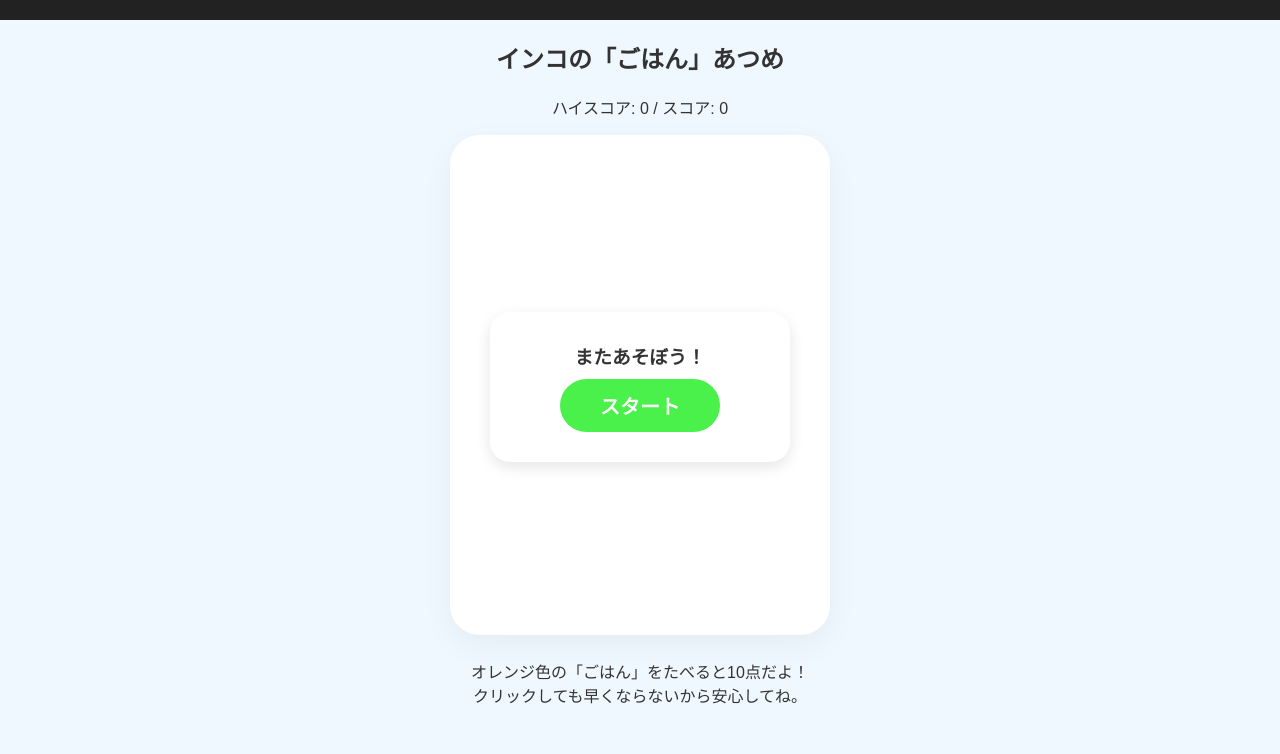
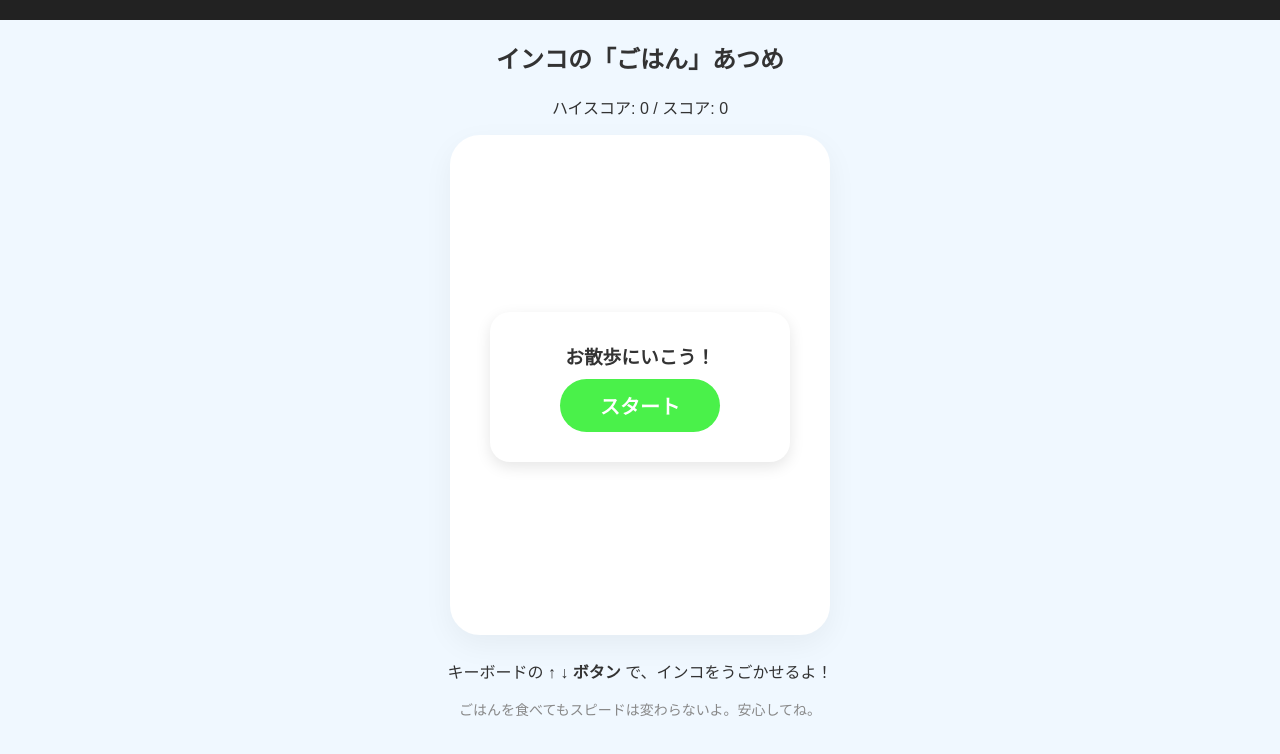
Before and after one commit to lunaceo7/inko-adventure, a React (Vite) app: page / in a window 1280 px wide. Shown: the top 754 px of the page. Built offline with nearby package versions, Linux system fonts and the light colour scheme.

Commit message:
Update App.jsx

```diff
--- a/src/App.jsx
+++ b/src/App.jsx
@@ -6,26 +6,24 @@ const App = () => {
   const [gameActive, setGameActive] = useState(false);
   const [highScore, setHighScore] = useState(0);
 
-  // --- 設定：ずっと等速・ずっと浮遊 ---
-  const PIPE_SPEED = 1.2;      // スピードはずっとこれ。クリックしても早くなりません。
-  const FLOAT_STRENGTH = 0.05; // 中央にふわふわ戻る力
-  const JUMP_STRENGTH = -3;    // クリックしても優しく浮くだけ
+  // --- 設定：ずっと同じスピード、上下キーで移動 ---
+  const PIPE_SPEED = 1.2;      // ずっとこの低速。何があっても早くなりません。
+  const MOVE_SPEED = 4;        // 上下キーを押した時の動く速さ
   const PIPE_GAP = 280;        // 隙間はたっぷり
-  const SPAWN_RATE = 180;      // 土管もたまにしか来ません
-  const ITEM_SPAWN_RATE = 60;  // ごはんは頻繁に出てきます
+  const SPAWN_RATE = 180;      // 土管の間隔
+  const ITEM_SPAWN_RATE = 60;  // ごはん（ひまわりの種）の頻度
 
   const BIRD_WIDTH = 24;
   const BIRD_HEIGHT = 18;
 
   const birdY = useRef(250);
-  const velocity = useRef(0);
   const pipes = useRef([]);
-  const items = useRef([]); // ごはん（ひまわりの種）の配列
+  const items = useRef([]);
   const frame = useRef(0);
+  const keysPressed = useRef({}); // 押されているキーを管理
 
   const startGame = () => {
     birdY.current = 250;
-    velocity.current = 0;
     pipes.current = [];
     items.current = [];
     frame.current = 0;
@@ -33,21 +31,21 @@ const App = () => {
     setGameActive(true);
   };
 
-  const jump = (e) => {
-    if (e) e.preventDefault();
-    if (gameActive) {
-      velocity.current = JUMP_STRENGTH; // 浮くだけで加速はしません
-    } else {
-      startGame();
-    }
-  };
-
+  // キー入力を監視
   useEffect(() => {
     const handleKeyDown = (e) => {
-      if (e.code === 'Space' || e.code === 'ArrowUp') jump();
+      keysPressed.current[e.code] = true;
+      if (!gameActive && (e.code === 'Space' || e.code === 'Enter')) startGame();
+    };
+    const handleKeyUp = (e) => {
+      keysPressed.current[e.code] = false;
     };
     window.addEventListener('keydown', handleKeyDown);
-    return () => window.removeEventListener('keydown', handleKeyDown);
+    window.addEventListener('keyup', handleKeyUp);
+    return () => {
+      window.removeEventListener('keydown', handleKeyDown);
+      window.removeEventListener('keyup', handleKeyUp);
+    };
   }, [gameActive]);
 
   useEffect(() => {
@@ -57,11 +55,17 @@ const App = () => {
     const ctx = canvas.getContext('2d');
 
     const update = () => {
-      // --- 安定浮遊ロジック ---
-      const diff = 250 - birdY.current;
-      velocity.current += diff * FLOAT_STRENGTH;
-      velocity.current *= 0.92;
-      birdY.current += velocity.current;
+      // --- 上下キーによる移動ロジック ---
+      if (keysPressed.current['ArrowUp']) {
+        birdY.current -= MOVE_SPEED;
+      }
+      if (keysPressed.current['ArrowDown']) {
+        birdY.current += MOVE_SPEED;
+      }
+
+      // 画面端の制限（はみ出さないように）
+      if (birdY.current < 0) birdY.current = 0;
+      if (birdY.current > canvas.height - BIRD_HEIGHT) birdY.current = canvas.height - BIRD_HEIGHT;
 
       // 土管の生成
       if (frame.current % SPAWN_RATE === 0) {
@@ -78,10 +82,10 @@ const App = () => {
         });
       }
 
-      // 土管の移動（常に一定速度）
+      // 土管の移動（等速）
       pipes.current.forEach((pipe) => {
         pipe.x -= PIPE_SPEED;
-        // 判定（かなり甘め）
+        // 当たり判定
         if (50 + 5 < pipe.x + 40 && 50 + BIRD_WIDTH - 5 > pipe.x &&
             (birdY.current + 5 < pipe.top || birdY.current + BIRD_HEIGHT - 5 > pipe.top + PIPE_GAP)) {
           setGameActive(false);
@@ -92,18 +96,17 @@ const App = () => {
       items.current.forEach((item) => {
         item.x -= PIPE_SPEED;
         if (!item.collected &&
-            Math.abs(50 - item.x) < 20 &&
-            Math.abs(birdY.current - item.y) < 20) {
+            Math.abs(50 - item.x) < 25 &&
+            Math.abs(birdY.current - item.y) < 25) {
           item.collected = true;
           setScore((s) => {
-            const newScore = s + 10; // ごはんを食べると10点！
+            const newScore = s + 10;
             if (newScore > highScore) setHighScore(newScore);
             return newScore;
           });
         }
       });
 
-      // お掃除
       if (pipes.current[0]?.x < -50) pipes.current.shift();
       if (items.current[0]?.x < -50) items.current.shift();
       frame.current++;
@@ -120,7 +123,7 @@ const App = () => {
         ctx.fillRect(pipe.x, pipe.top + PIPE_GAP, 40, canvas.height);
       });
 
-      // ごはん（ひまわりの種：オレンジの楕円）
+      // ごはん（ひまわりの種）
       items.current.forEach((item) => {
         if (!item.collected) {
           ctx.fillStyle = '#FFA500';
@@ -133,11 +136,11 @@ const App = () => {
       // インコ
       const bx = 50;
       const by = birdY.current;
-      ctx.fillStyle = '#4af14a'; // 体
+      ctx.fillStyle = '#4af14a';
       ctx.fillRect(bx, by, BIRD_WIDTH, BIRD_HEIGHT);
-      ctx.fillStyle = '#fff700'; // 頭
+      ctx.fillStyle = '#fff700';
       ctx.fillRect(bx + 10, by, 14, 10);
-      ctx.fillStyle = '#000';    // 目
+      ctx.fillStyle = '#000';
       ctx.fillRect(bx + 18, by + 2, 2, 2);
     };
 
@@ -152,7 +155,7 @@ const App = () => {
   }, [gameActive, highScore]);
 
   return (
-    <div onMouseDown={jump} style={{
+    <div style={{
       textAlign: 'center', backgroundColor: '#F0F8FF', minHeight: '100vh', color: '#333',
       fontFamily: 'sans-serif', userSelect: 'none', touchAction: 'none'
     }}>
@@ -163,12 +166,15 @@ const App = () => {
         <canvas ref={canvasRef} width="360" height="480" style={{ border: '10px solid #FFF', borderRadius: '30px', background: '#fff', boxShadow: '0 10px 30px rgba(0,0,0,0.05)' }} />
         {!gameActive && (
           <div style={{ position: 'absolute', top: '50%', left: '50%', transform: 'translate(-50%, -50%)', background: 'white', padding: '30px', borderRadius: '20px', boxShadow: '0 5px 15px rgba(0,0,0,0.1)', width: '240px' }}>
-            <h3 style={{ margin: '0 0 10px 0' }}>またあそぼう！</h3>
-            <button style={{ padding: '12px 40px', fontSize: '20px', borderRadius: '30px', border: 'none', background: '#4af14a', color: 'white', fontWeight: 'bold', cursor: 'pointer' }}>スタート</button>
+            <h3 style={{ margin: '0 0 10px 0' }}>お散歩にいこう！</h3>
+            <button onClick={startGame} style={{ padding: '12px 40px', fontSize: '20px', borderRadius: '30px', border: 'none', background: '#4af14a', color: 'white', fontWeight: 'bold', cursor: 'pointer' }}>スタート</button>
           </div>
         )}
       </div>
-      <p style={{ marginTop: '20px' }}>オレンジ色の「ごはん」をたべると10点だよ！<br/>クリックしても早くならないから安心してね。</p>
+      <div style={{ marginTop: '20px' }}>
+        <p>キーボードの <b>↑ ↓ ボタン</b> で、インコをうごかせるよ！</p>
+        <p style={{ fontSize: '14px', color: '#888' }}>ごはんを食べてもスピードは変わらないよ。安心してね。</p>
+      </div>
     </div>
   );
 };
```
